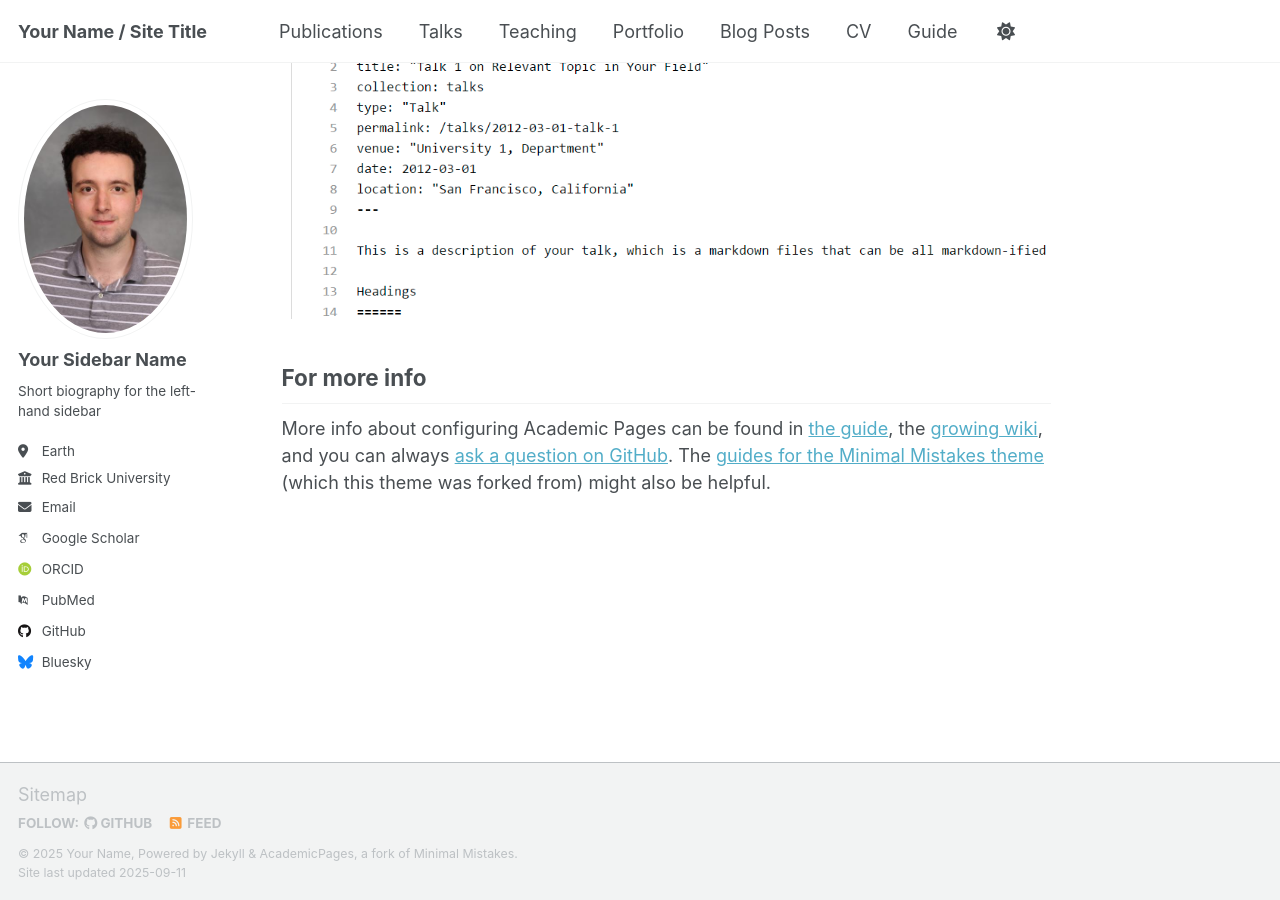
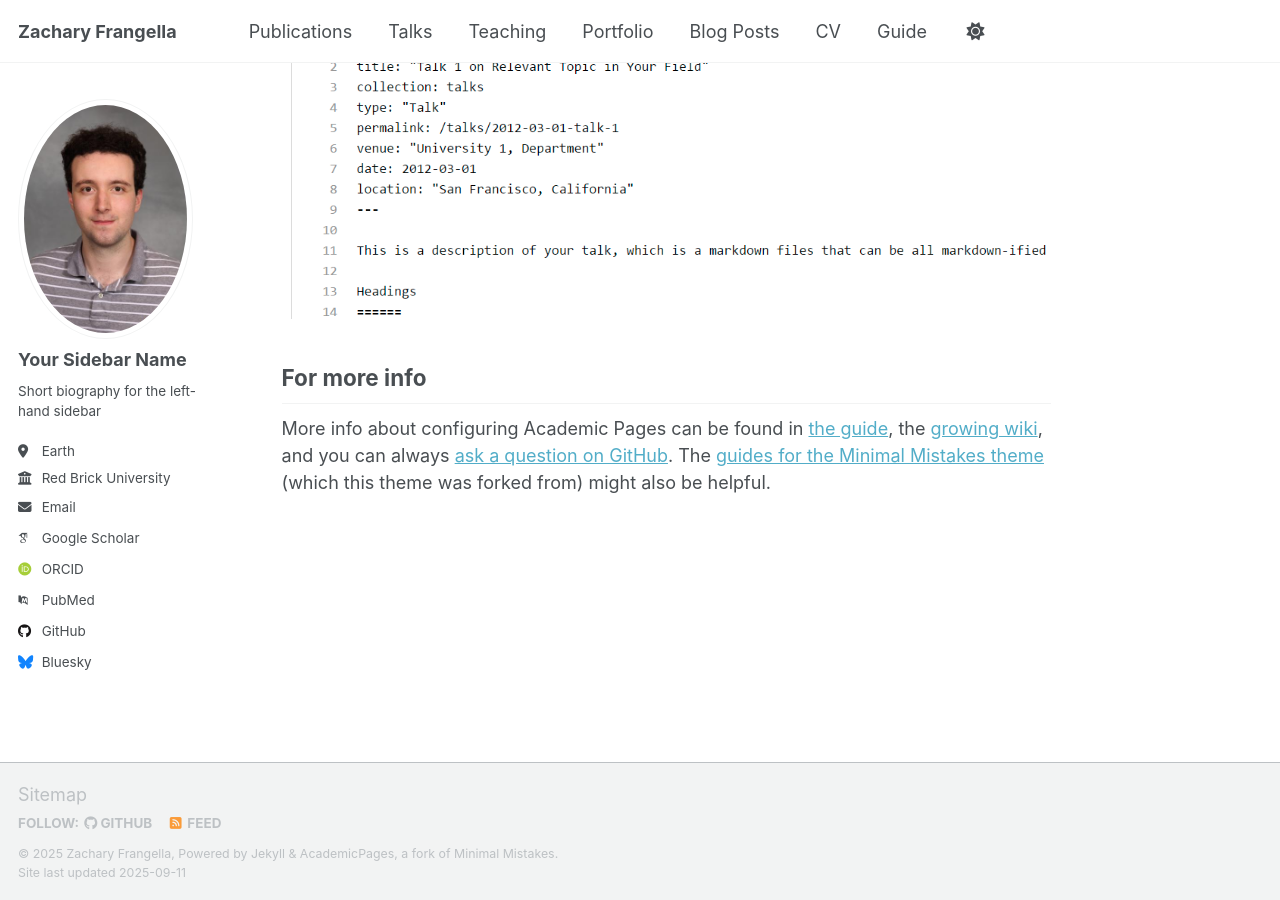
Before and after one commit to zfrangella/zfrangella.github.io, a Jekyll site: the page built from _pages/about.md, in a window 1280 px wide and 900 px high, scrolled down 2880 px. Built offline with Jekyll 4.4.1, drawn with Linux system fonts in a browser that asks for light colours; some web fonts are replaced; a script that is not in the unit is left out.

Commit message:
Update _config.yml

```diff
--- a/_config.yml
+++ b/_config.yml
@@ -9,9 +9,9 @@
 # Basic Site Settings
 locale                   : "en-US"
 site_theme               : "default" # Currently available options are "default", "air"
-title                    : "Your Name / Site Title"
+title                    : "Zachary Frangella"
 title_separator          : "-"
-name                     : &name "Your Name"
+name                     : &name "Zachary Frangella"
 description              : &description "Your Name's academic portfolio"   # Update this with a general description of your site, this is the default if not overridden by a page
 url                      : https://academicpages.github.io # The base hostname & protocol for your site e.g. "https://[your GitHub username].github.io",
                                                            # or if you already have some other page hosted on Github then use "https://[your GitHub username].github.io/[Your Repo Name]"
```
